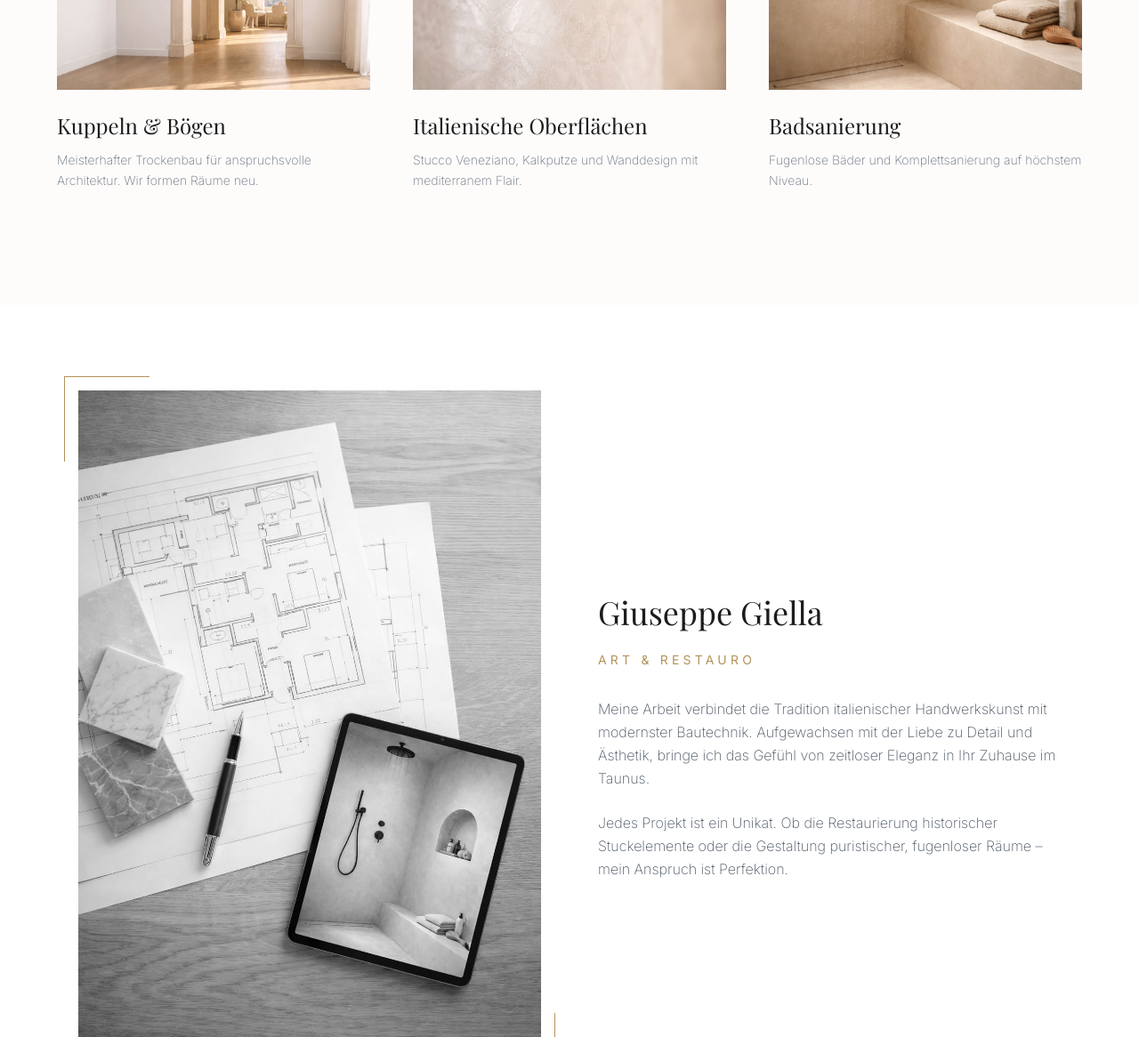
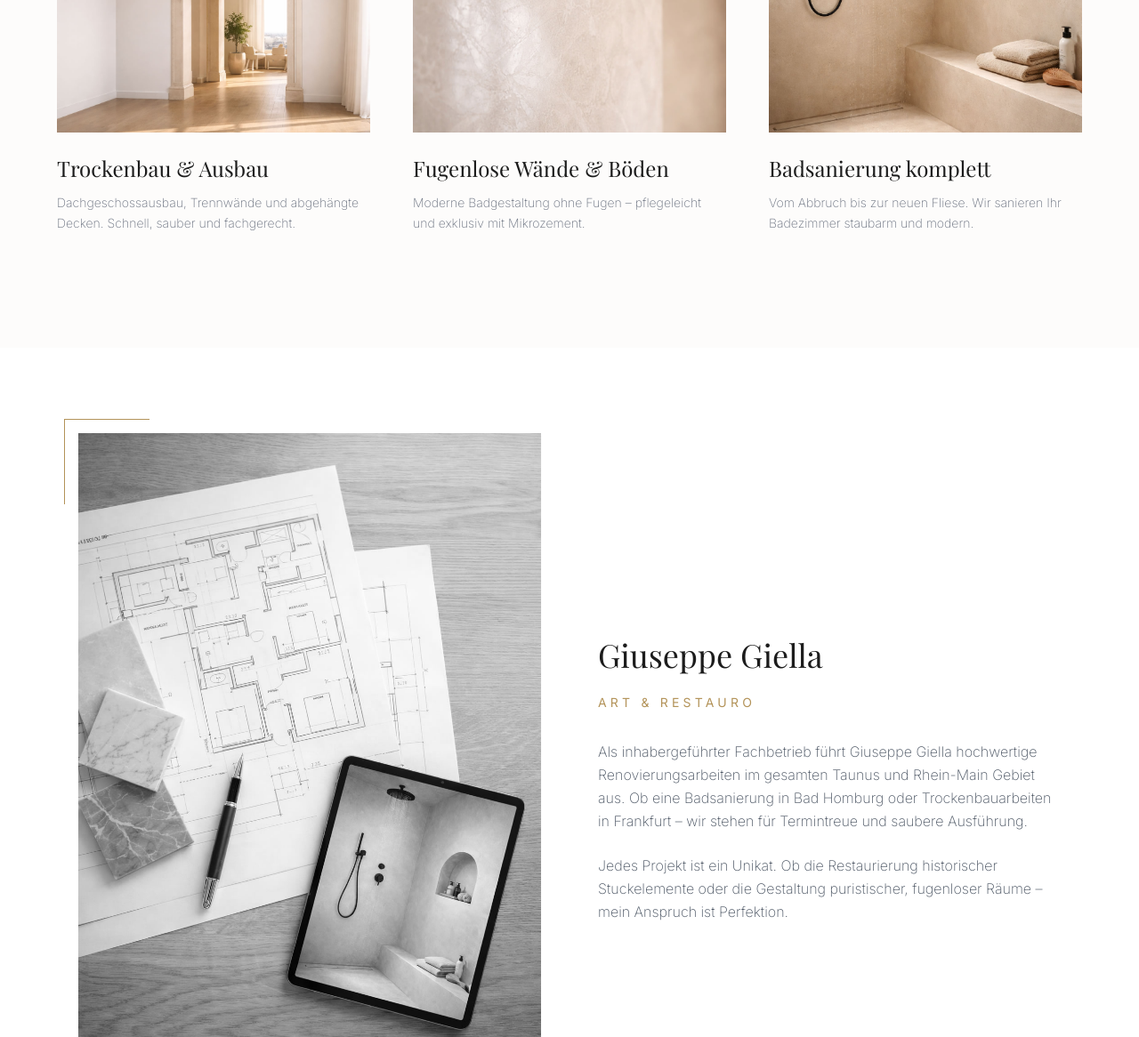
Before and after one commit to Opernreisefuehrer/Giuseppe, a plain HTML site: page index.html in a window 1280 px wide. Shown: the part 1460-2626 px from the top of the page at 89% size. Drawn offline with nearby package versions, Linux system fonts and the light colour scheme; a web font is replaced by a local one.

Commit message:
Update meta tags and enhance hero section content for Giella website

```diff
--- a/index.html
+++ b/index.html
@@ -3,8 +3,8 @@
 <head>
     <meta charset="UTF-8">
     <meta name="viewport" content="width=device-width, initial-scale=1.0">
-    <meta name="description" content="Giella - Italienische Handwerkskunst und Sanierung im Taunus. Exklusiver Trockenbau, fugenlose Bäder und Design.">
-    <title>Giella | Italienische Handwerkskunst & Sanierung Taunus</title>
+    <meta name="description" content="Giella - Ihr Fachbetrieb für Trockenbau, Badsanierung und exklusive Malerarbeiten in Bad Homburg, Oberursel & Taunus.">
+    <title>Giella Sanierung | Badsanierung & Trockenbau Taunus</title>
     <script src="https://cdn.tailwindcss.com"></script>
     <link href="https://fonts.googleapis.com/css2?family=Playfair+Display:ital,wght@0,400;0,700;1,400&family=Inter:wght@200;400;600&display=swap" rel="stylesheet">
     <script>
@@ -49,9 +49,10 @@
     <section class="relative h-screen flex items-center justify-center overflow-hidden">
         <img src="images/hero-giella.jpg" alt="Exklusives Interior Design" class="absolute inset-0 w-full h-full object-cover">
         <div class="absolute inset-0 bg-black/30"></div>
-        <div class="relative z-10 text-center text-white px-4">
-            <h1 class="text-5xl md:text-7xl font-serif mb-6 leading-tight">Italienische Ästhetik <br><span class="italic font-normal">trifft deutsche Präzision</span></h1>
-            <p class="text-xs md:text-sm font-light tracking-[0.5em] uppercase">Sanierung • Design • Handwerk</p>
+        <div class="relative z-10 text-center text-white px-4 max-w-4xl">
+            <h1 class="text-5xl md:text-7xl font-serif mb-6 leading-tight">Sanierung & Renovierung <br><span class="italic font-normal">im Taunus</span></h1>
+            <p class="text-sm md:text-lg font-light tracking-wide mb-10">Ihr Fachbetrieb für Trockenbau, Badsanierung und exklusive Malerarbeiten im Rhein-Main Gebiet.</p>
+            <a href="#kontakt" class="bg-giella-gold text-white px-8 py-4 uppercase tracking-[0.2em] text-xs hover:bg-white hover:text-giella-dark transition-all duration-500">Kostenloses Angebot anfordern</a>
         </div>
     </section>
 
@@ -59,7 +60,7 @@
     <section id="leistungen" class="py-32 px-6">
         <div class="container mx-auto">
             <div class="max-w-4xl mx-auto text-center mb-20">
-                <h2 class="text-4xl md:text-5xl font-serif mb-8 text-giella-dark">Unsere Leistungen</h2>
+                <h2 class="text-4xl md:text-5xl font-serif mb-8 text-giella-dark">Unsere Leistungen in Frankfurt & Umgebung</h2>
                 <div class="h-1 w-20 bg-giella-gold mx-auto"></div>
             </div>
 
@@ -69,8 +70,8 @@
                     <div class="overflow-hidden mb-6 aspect-[3/4]">
                         <img src="images/trockenbau-kuppel.jpg" alt="Exklusiver Trockenbau" class="w-full h-full object-cover group-hover:scale-105 transition-transform duration-700">
                     </div>
-                    <h3 class="text-2xl font-serif mb-3 text-giella-dark">Kuppeln & Bögen</h3>
-                    <p class="text-gray-500 text-sm font-light leading-relaxed">Meisterhafter Trockenbau für anspruchsvolle Architektur. Wir formen Räume neu.</p>
+                    <h3 class="text-2xl font-serif mb-3 text-giella-dark">Trockenbau & Ausbau</h3>
+                    <p class="text-gray-500 text-sm font-light leading-relaxed">Dachgeschossausbau, Trennwände und abgehängte Decken. Schnell, sauber und fachgerecht.</p>
                 </div>
 
                 <!-- Card 2 -->
@@ -78,8 +79,8 @@
                     <div class="overflow-hidden mb-6 aspect-[3/4]">
                         <img src="images/stucco-veneziano.jpg" alt="Italienische Oberflächen" class="w-full h-full object-cover group-hover:scale-105 transition-transform duration-700">
                     </div>
-                    <h3 class="text-2xl font-serif mb-3 text-giella-dark">Italienische Oberflächen</h3>
-                    <p class="text-gray-500 text-sm font-light leading-relaxed">Stucco Veneziano, Kalkputze und Wanddesign mit mediterranem Flair.</p>
+                    <h3 class="text-2xl font-serif mb-3 text-giella-dark">Fugenlose Wände & Böden</h3>
+                    <p class="text-gray-500 text-sm font-light leading-relaxed">Moderne Badgestaltung ohne Fugen – pflegeleicht und exklusiv mit Mikrozement.</p>
                 </div>
 
                 <!-- Card 3 -->
@@ -87,8 +88,8 @@
                     <div class="overflow-hidden mb-6 aspect-[3/4]">
                         <img src="images/bad-fugenlos.jpg" alt="Badsanierung" class="w-full h-full object-cover group-hover:scale-105 transition-transform duration-700">
                     </div>
-                    <h3 class="text-2xl font-serif mb-3 text-giella-dark">Badsanierung</h3>
-                    <p class="text-gray-500 text-sm font-light leading-relaxed">Fugenlose Bäder und Komplettsanierung auf höchstem Niveau.</p>
+                    <h3 class="text-2xl font-serif mb-3 text-giella-dark">Badsanierung komplett</h3>
+                    <p class="text-gray-500 text-sm font-light leading-relaxed">Vom Abbruch bis zur neuen Fliese. Wir sanieren Ihr Badezimmer staubarm und modern.</p>
                 </div>
             </div>
         </div>
@@ -109,8 +110,8 @@
                     <h2 class="text-4xl font-serif mb-6 text-giella-dark">Giuseppe Giella</h2>
                     <h3 class="text-sm uppercase tracking-[0.3em] text-giella-gold mb-8">Art & Restauro</h3>
                     <p class="text-gray-600 font-light leading-relaxed mb-6">
-                        Meine Arbeit verbindet die Tradition italienischer Handwerkskunst mit modernster Bautechnik.
-                        Aufgewachsen mit der Liebe zu Detail und Ästhetik, bringe ich das Gefühl von zeitloser Eleganz in Ihr Zuhause im Taunus.
+                        Als inhabergeführter Fachbetrieb führt Giuseppe Giella hochwertige Renovierungsarbeiten im gesamten Taunus und Rhein-Main Gebiet aus.
+                        Ob eine Badsanierung in Bad Homburg oder Trockenbauarbeiten in Frankfurt – wir stehen für Termintreue und saubere Ausführung.
                     </p>
                     <p class="text-gray-600 font-light leading-relaxed">
                         Jedes Projekt ist ein Unikat. Ob die Restaurierung historischer Stuckelemente oder die Gestaltung puristischer, fugenloser Räume –
```
